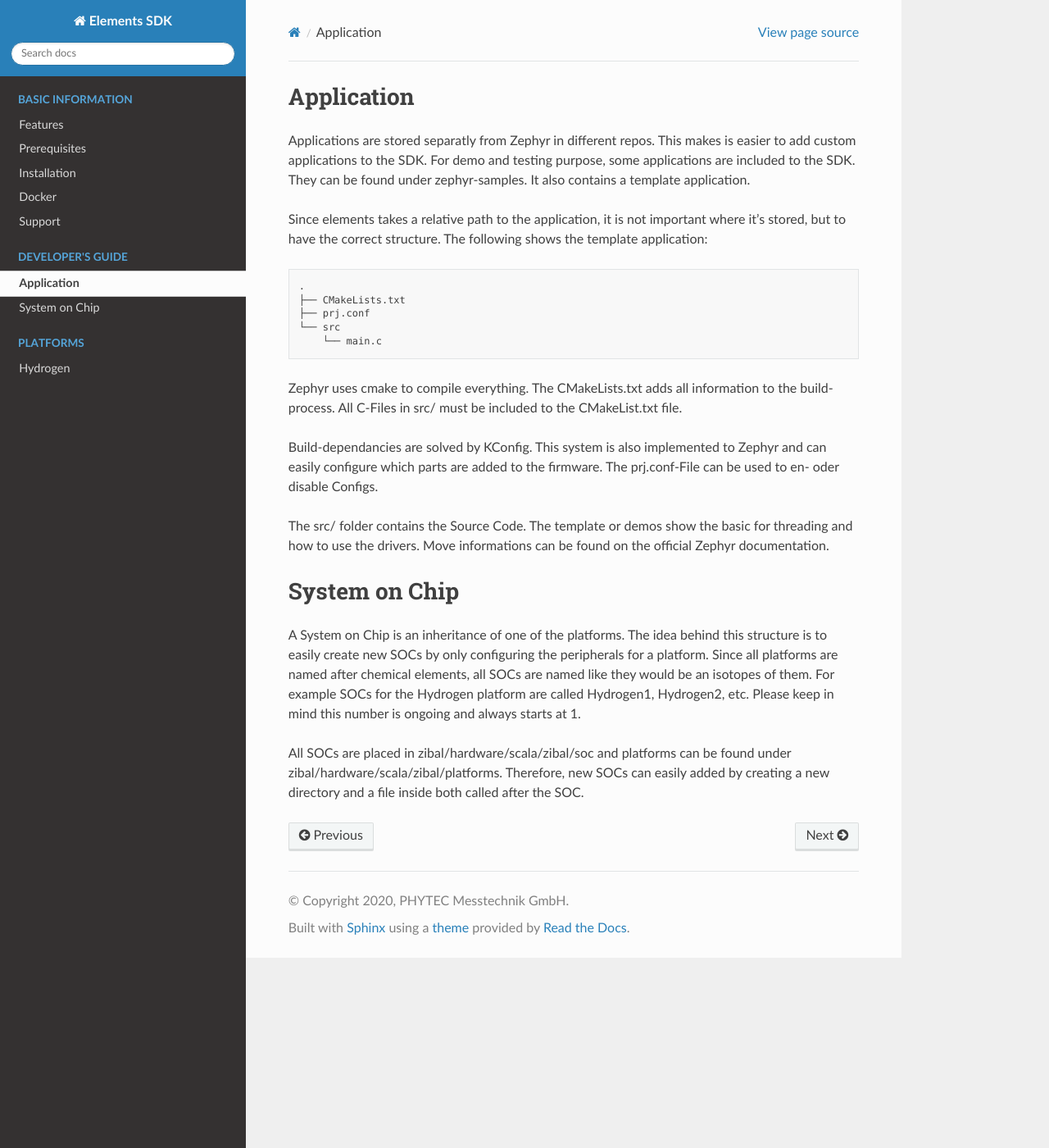
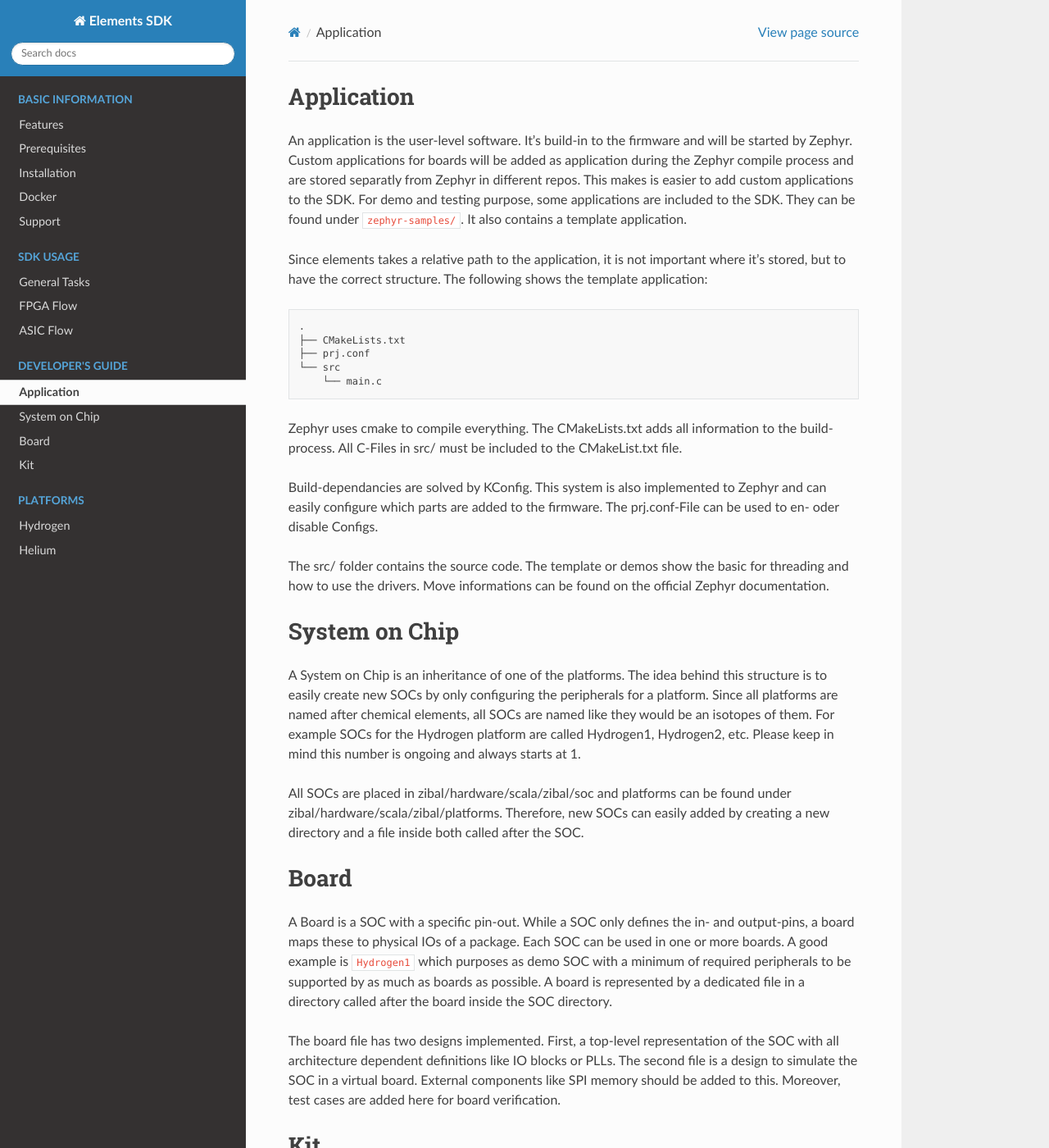
Before and after one commit to aesc-silicon/elements-sdk, a Sphinx documentation site: the page built from docsource/source/developer.rst, in a window 1280 px wide and 1400 px high. Shown: the whole window at 82% size. Built offline with Sphinx 7.4.7 and the Read the Docs theme 2.0.0, drawn with Linux system fonts in a browser that asks for light colours; some of the changed text lies outside the part shown.

```diff
--- a/docsource/source/developer.rst
+++ b/docsource/source/developer.rst
@@ -1,9 +1,11 @@
 Application
 ###########
 
-Applications are stored separatly from Zephyr in different repos. This makes is easier to add
+An application is the user-level software. It's build-in to the firmware and will be started by
+Zephyr. Custom applications for boards will be added as application during the Zephyr compile
+process and are stored separatly from Zephyr in different repos. This makes is easier to add
 custom applications to the SDK. For demo and testing purpose, some applications are included to the
-SDK. They can be found under zephyr-samples. It also contains a template application.
+SDK. They can be found under ``zephyr-samples/``. It also contains a template application.
 
 Since elements takes a relative path to the application, it is not important where it's stored, but
 to have the correct structure. The following shows the template application:
@@ -23,7 +25,7 @@ Build-dependancies are solved by KConfig. This system is also implemented to Zep
 configure which parts are added to the firmware. The prj.conf-File can be used to en- oder disable
 Configs.
 
-The src/ folder contains the Source Code. The template or demos show the basic for threading and
+The src/ folder contains the source code. The template or demos show the basic for threading and
 how to use the drivers. Move informations can be found on the official Zephyr documentation.
 
 System on Chip
@@ -38,3 +40,23 @@ this number is ongoing and always starts at 1.
 All SOCs are placed in zibal/hardware/scala/zibal/soc and platforms can be found under
 zibal/hardware/scala/zibal/platforms. Therefore, new SOCs can easily added by creating a new
 directory and a file inside both called after the SOC.
+
+Board
+#####
+
+A Board is a SOC with a specific pin-out. While a SOC only defines the in- and output-pins, a board
+maps these to physical IOs of a package. Each SOC can be used in one or more boards. A good example
+is ``Hydrogen1`` which purposes as demo SOC with a minimum of required peripherals to be supported
+by as much as boards as possible. A board is represented by a dedicated file in a directory called
+after the board inside the SOC directory.
+
+The board file has two designs implemented. First, a top-level representation of the SOC with all
+architecture dependent definitions like IO blocks or PLLs. The second file is a design to simulate
+the SOC in a virtual board. External components like SPI memory should be added to this. Moreover,
+test cases are added here for board verification.
+
+Kit
+###
+
+A kit is a combination of a SOC and board. Since a SOC can be used in multiple boards, this unique
+combination is very important.
```
Also changed, not shown: docsource/source/index.rst (+9 -2 lines), docsource/source/platforms.rst (+15 -1 lines), docsource/source/tools.rst (added, +244 -0 lines).
